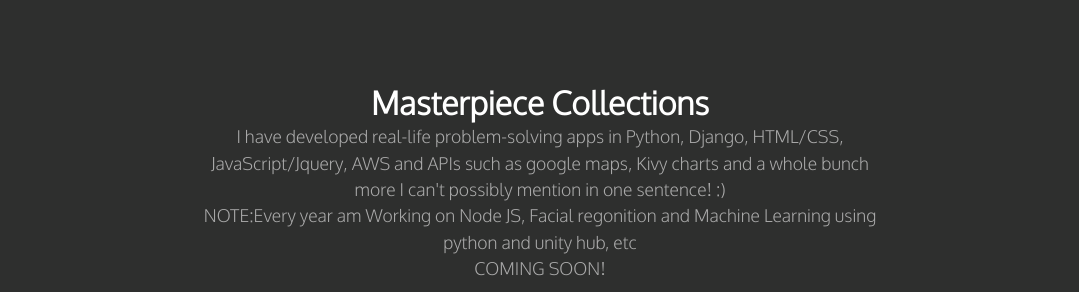
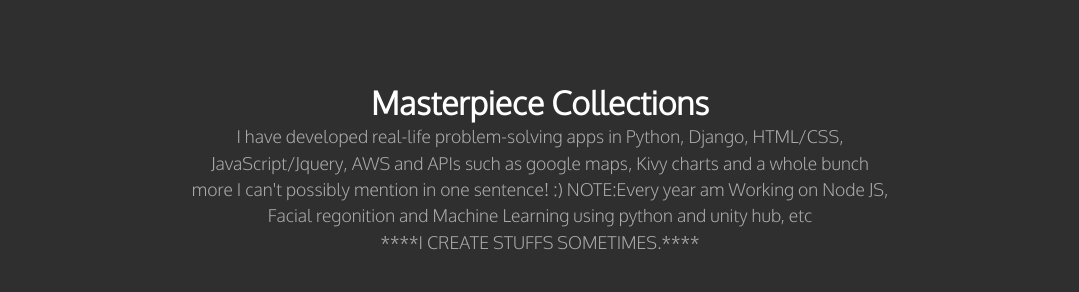
Before and after one commit to alexladwong/dev.cyber, a plain HTML site: page index.html in a window 1280 px wide. Shown: the part 1900-2192 px from the top of the page, without its empty margins (100-1179 px from the left). Drawn offline with nearby package versions, Linux system fonts and the light colour scheme; a web font is replaced by a local one.

Commit message:
Update index.html

```diff
--- a/index.html
+++ b/index.html
@@ -71,9 +71,12 @@
        <section id="portfolio">
         <div class="secText">
             <h2>Masterpiece Collections</h2>
-            <p>I have developed real-life problem-solving apps in Python, Django, HTML/CSS, JavaScript/Jquery, AWS and APIs such as google maps,
-                Kivy charts and a whole bunch more I can't possibly mention in one sentence! :)<p>
-                NOTE:Every year am Working on Node JS, Facial regonition and Machine Learning using python and unity hub, etc<p> COMING SOON!</p>
+            <p>
+I have developed real-life problem-solving apps in Python, Django, HTML/CSS, JavaScript/Jquery, AWS and APIs such as google maps, Kivy charts and a whole bunch more I can't possibly mention in one sentence! :)
+
+NOTE:Every year am Working on Node JS, Facial regonition and Machine Learning using python and unity hub, etc
+<p>
+****I CREATE STUFFS SOMETIMES.****
         </div>
 
         <div class="content">
```
